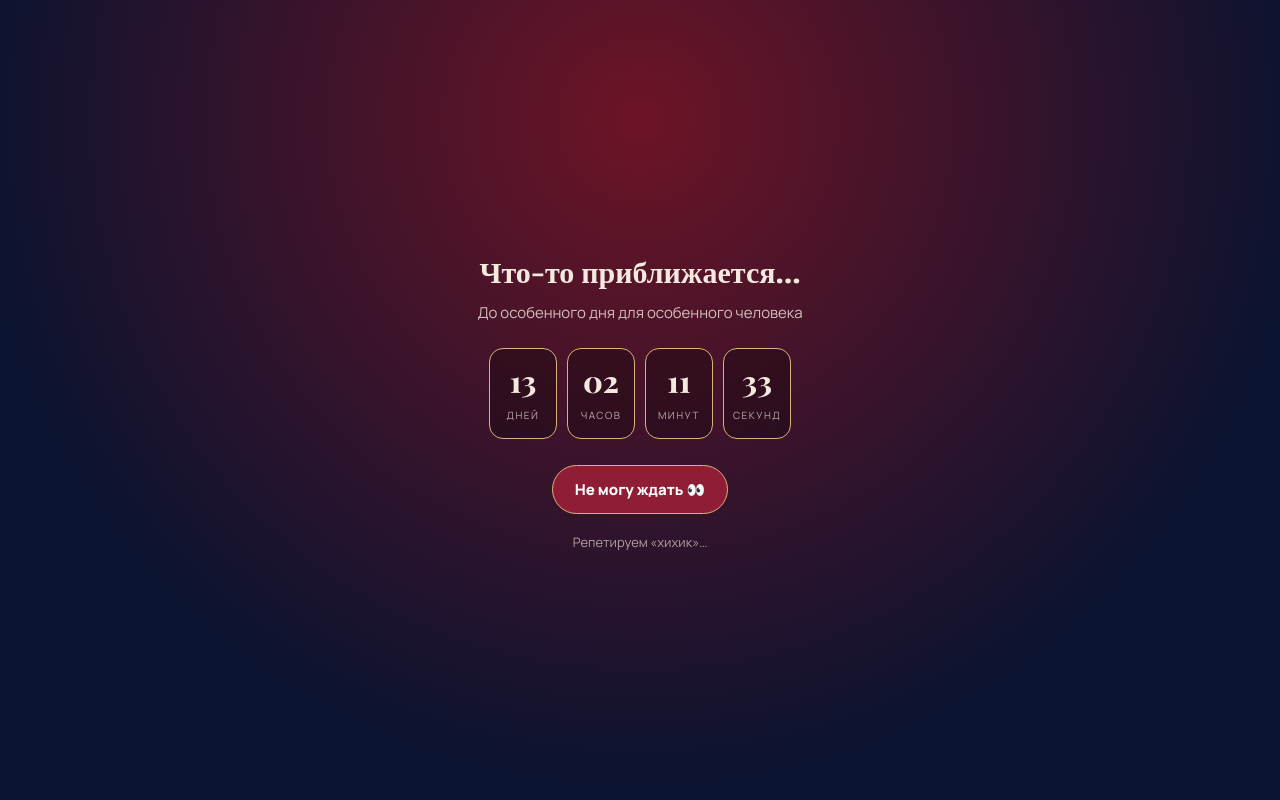
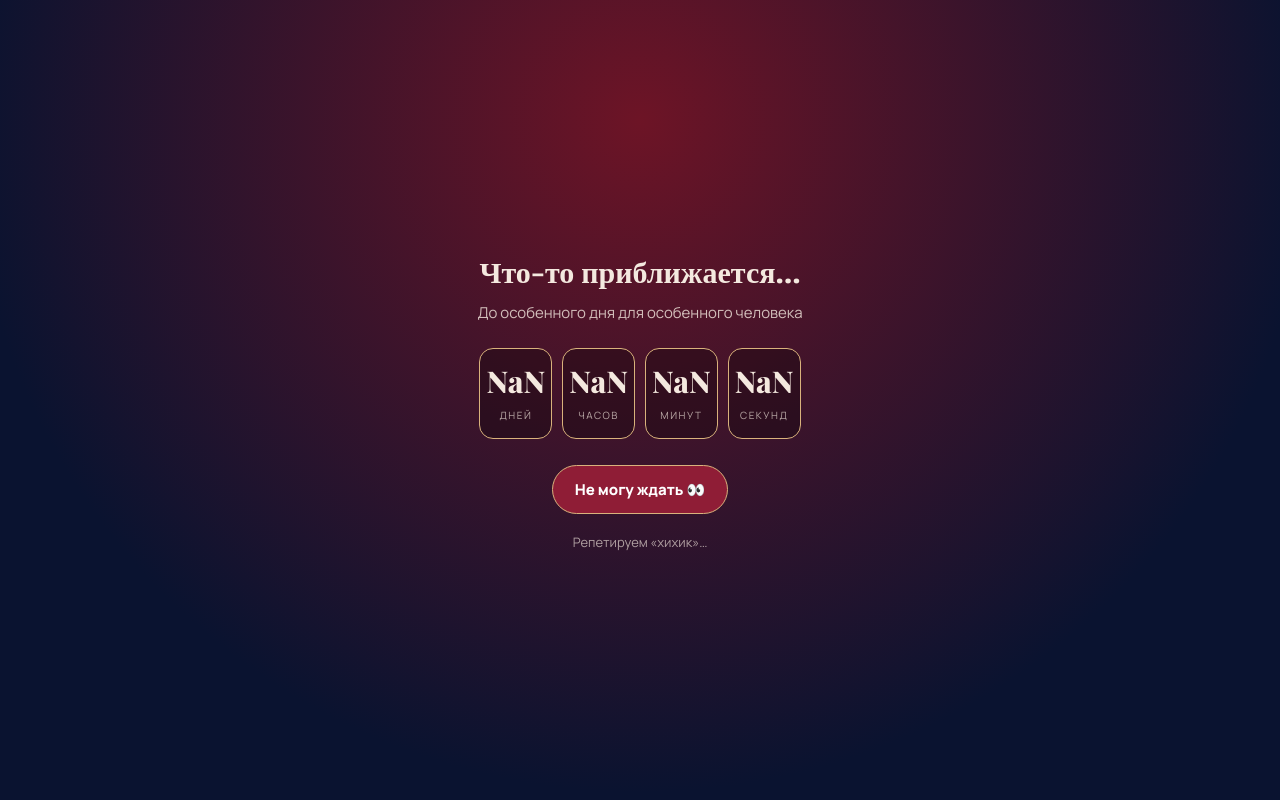
Before and after one commit to minminiam/KATE, a plain HTML site: page file.html in a window 1280 px wide. Shown: the top 800 px of the page. Drawn offline with nearby package versions, Linux system fonts and the light colour scheme; a web font is replaced by a local one.

Commit message:
Fix birthday date format in file.html

```diff
--- a/file.html
+++ b/file.html
@@ -306,7 +306,7 @@ footer{text-align:center;padding:40px 20px 70px;opacity:.7;font-size:13px}
 <script src="https://cdnjs.cloudflare.com/ajax/libs/qrcodejs/1.0.0/qrcode.min.js"></script>
 <script>
 /* ===== НАСТРОЙКИ ===== */
-const BIRTHDAY = new Date('2026-12-01T00:00:00'); // <-- поставь дату дня рождения
+const BIRTHDAY = new Date('2026-18-11T21:00:00'); // <-- поставь дату дня рождения
 const PHOTOS = [
   {src:'photos/1.jpg', cap:'Кадр №1. Оператор: Катя (разумеется)'},
   {src:'photos/2.jpg', cap:'Кадр №2. Одобрено Матерью'},
```
